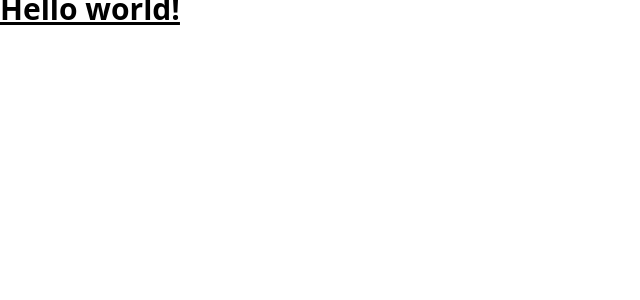
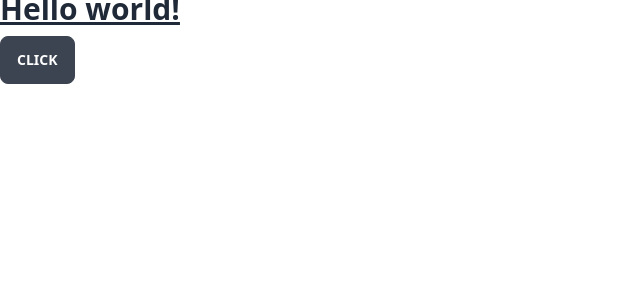
Before and after one commit to Akash52/github-finder-3, a React (Create React App) app: page / in a window 1280 px wide. Shown: the top 300 px of the page, without its empty margins (0-640 px from the left). Built offline with nearby package versions, Linux system fonts and the light colour scheme.

Commit message:
Daisy UI Setup

```diff
--- a/package.json
+++ b/package.json
@@ -6,6 +6,7 @@
     "@testing-library/jest-dom": "^5.16.2",
     "@testing-library/react": "^12.1.2",
     "@testing-library/user-event": "^13.5.0",
+    "daisyui": "^1.25.4",
     "react": "^17.0.2",
     "react-dom": "^17.0.2",
     "react-scripts": "5.0.0",
--- a/src/App.js
+++ b/src/App.js
@@ -3,9 +3,10 @@ import React from 'react'
 const App = () => {
   return (
     <>
-      <h1 className="text-3xl font-bold underline animate-bounce">
+      <h1 className="text-3xl font-bold  underline animate-bounce">
         Hello world!
       </h1>
+      <button className="btn">Click</button>
     </>
   )
 }
--- a/tailwind.config.js
+++ b/tailwind.config.js
@@ -3,5 +3,5 @@ module.exports = {
   theme: {
     extend: {},
   },
-  plugins: [],
+  plugins: [require('daisyui')],
 }
```
Also changed, not shown: 1 other file (tests, documents, lock files or other folders).
